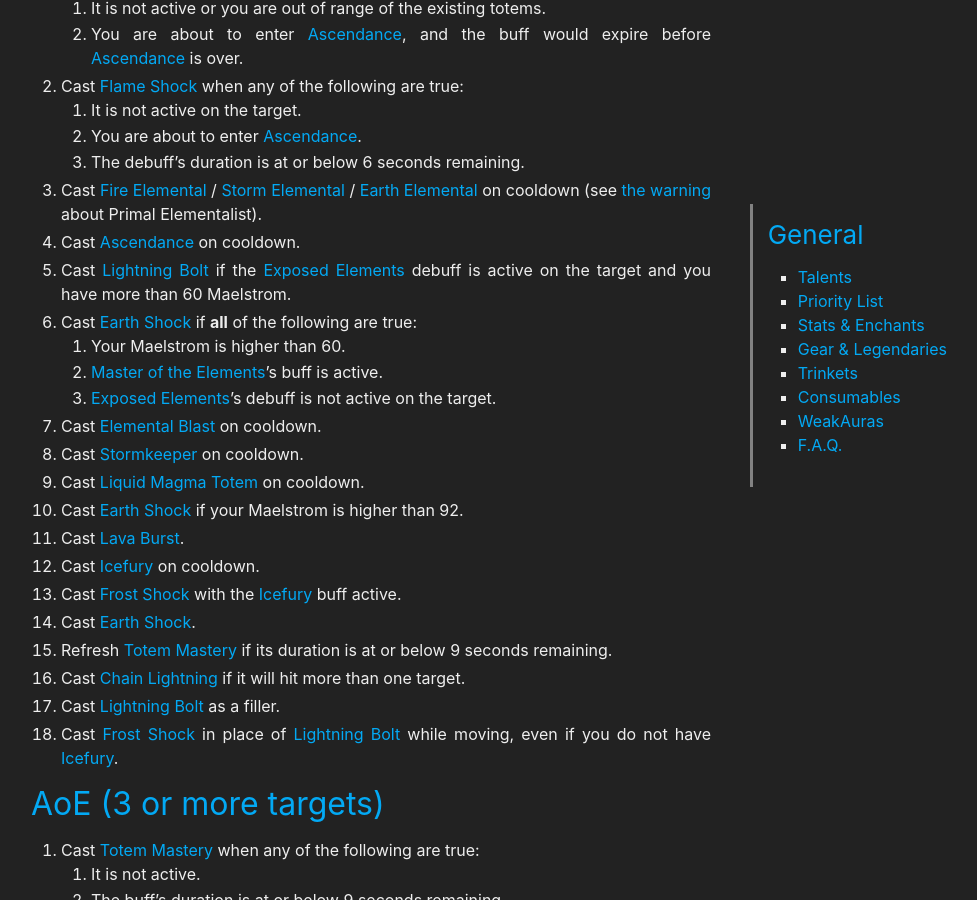
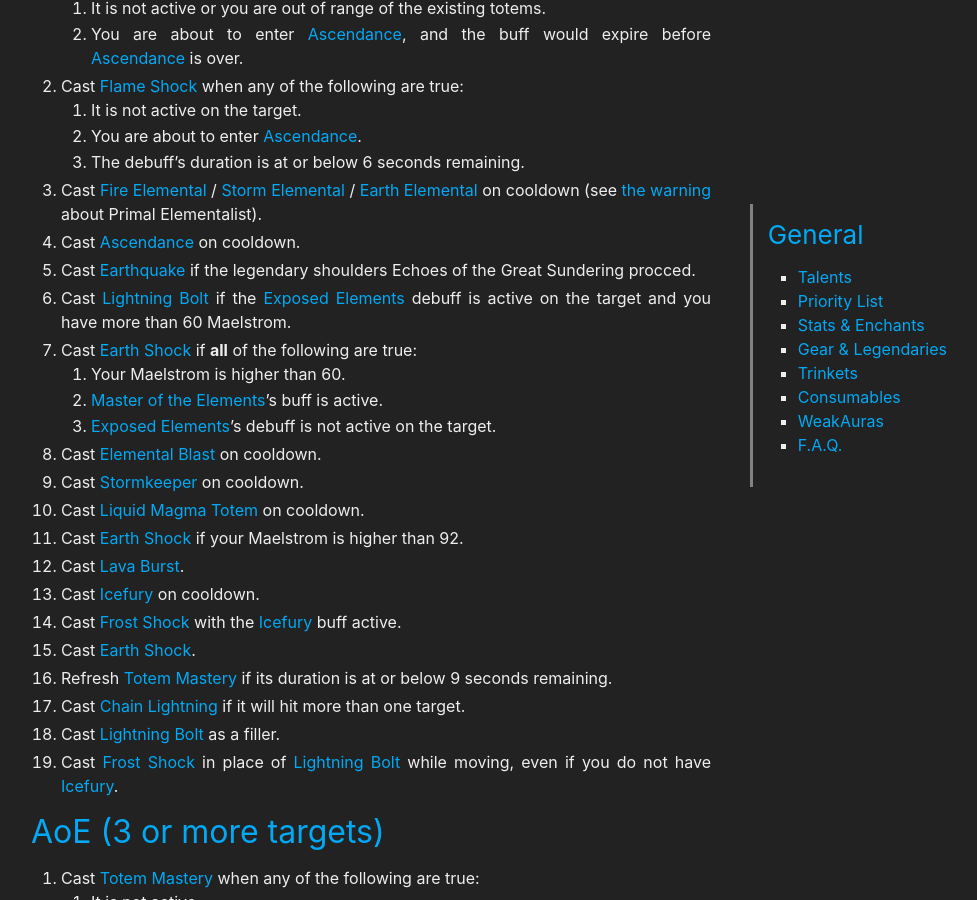
Before and after one commit to stormearthandlava/stormearthandlava.github.io, a Jekyll site: the page built from guide/general/priority_list.md, in a window 1280 px wide and 900 px high, scrolled down 666 px. Shown: the whole window, without its empty margins (269-1246 px from the left). Built offline with Jekyll 4.4.1, drawn with Linux system fonts in a browser that asks for light colours; a script that is not in the unit is left out.

Commit message:
add legendary shoulders proc to priority list for as long as we suggest to use shoulders

```diff
--- a/guide/general/priority_list.md
+++ b/guide/general/priority_list.md
@@ -22,6 +22,7 @@ The elemental priority is fairly straightforward — the choice of which spell t
     3. The debuff's duration is at or below 6 seconds remaining.
 1. Cast {{ site.data.spell.fe }} / {{ site.data.talent.se }} / {{site.data.spell.ee}} on cooldown (see <a href="#pe">the warning</a> about Primal Elementalist).
 1. Cast {{ site.data.talent.asc }} on cooldown.
+1. Cast {{ site.data.spell.eq }} if the legendary shoulders Echoes of the Great Sundering procced.
 1. Cast {{site.data.spell.lb}} if the {{site.data.talent.ee}} debuff is active on the target and you have more than 60 Maelstrom.
 1. Cast {{site.data.spell.es}} if **all** of the following are true:
     1. Your Maelstrom is higher than 60.
```
